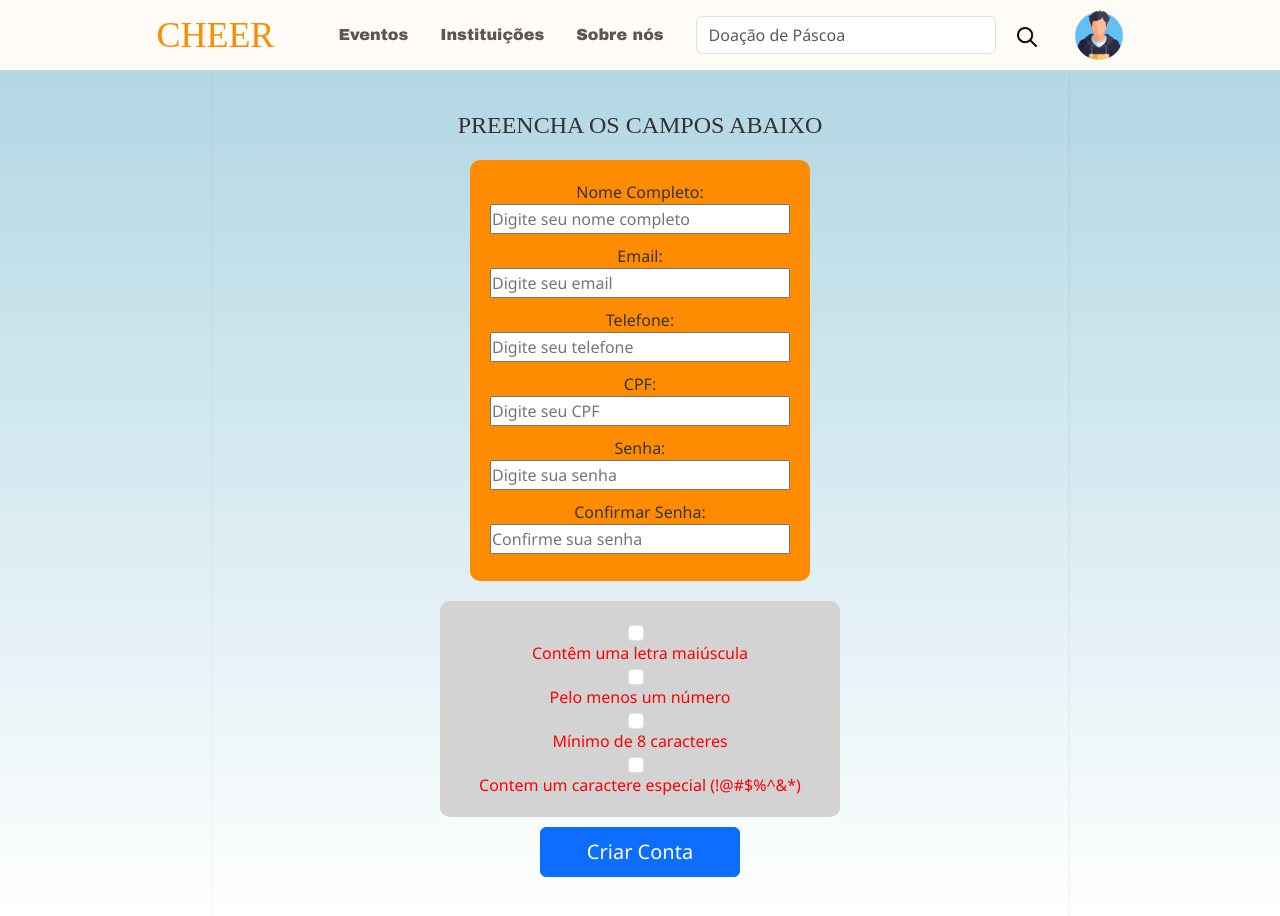
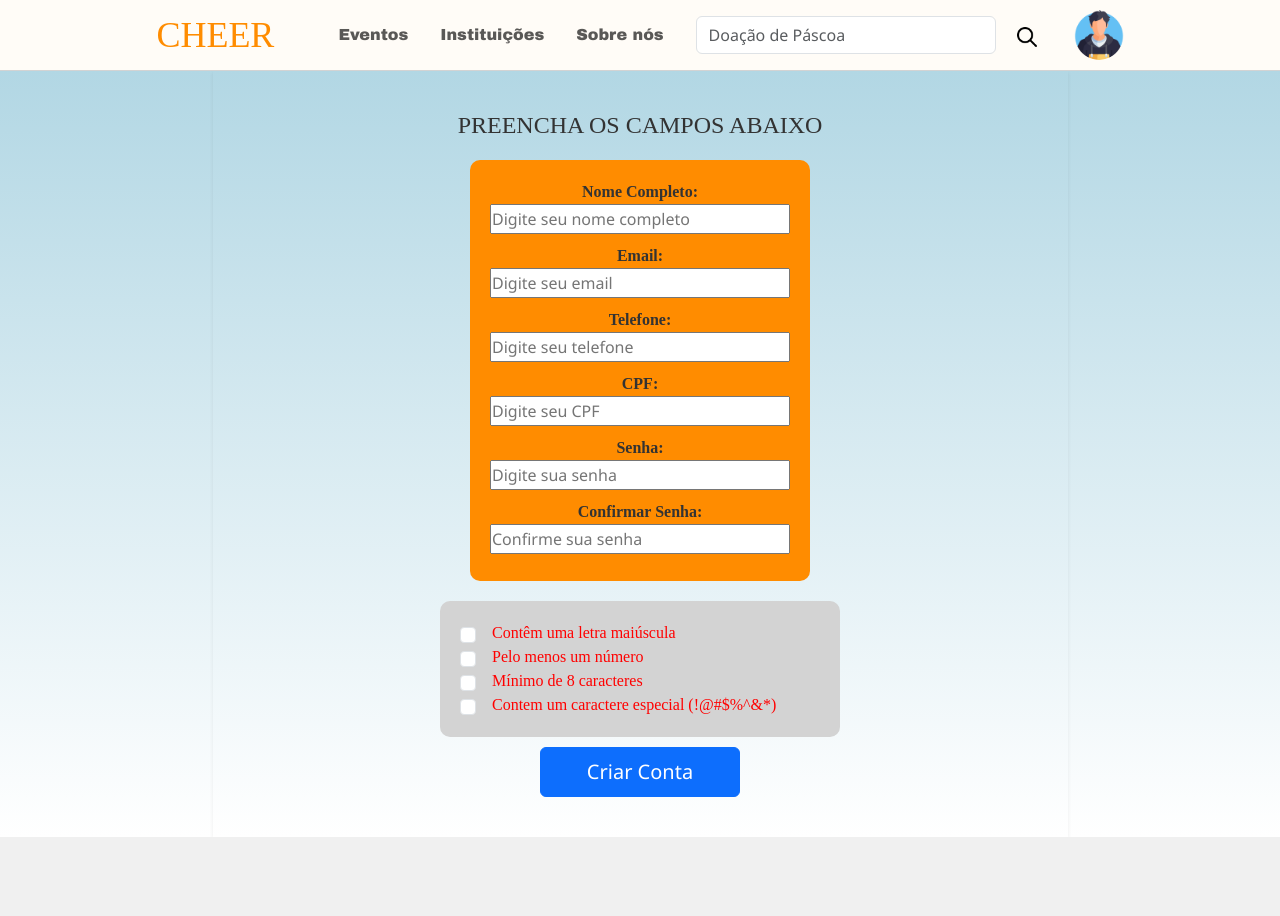
Before and after one commit to EnzoLight/Cheer, a React (Vite) app: page /registro in a window 1280 px wide. After the commit the page ends 837 px from the top, so only its background shows below. Built offline with nearby package versions, Linux system fonts and the light colour scheme; a web font is replaced by a local one.

Commit message:
Mais parciais das telas

```diff
--- a/src/Telas/Registre-se/Registro.jsx
+++ b/src/Telas/Registre-se/Registro.jsx
@@ -99,19 +99,19 @@ function Registro() {
                 }}>
                 <h1 style={{ display: 'flex', flexDirection: 'column', marginBottom: '20px', textAlign: 'center', fontSize: '1.5rem', fontFamily: 'Mogra' }}>PREENCHA OS CAMPOS ABAIXO</h1>
                 <div style={{ backgroundColor: '#FF8C00', paddingLeft: '50px', paddingRight: '50px', padding: '20px', borderRadius: '10px', display: 'flex', flexDirection: 'column', justifyContent: 'center', alignItems: 'center' }}>
-                  <label style={{ textAlign: 'center', width: '80%' }}>Nome Completo:</label>
+                  <label style={{ textAlign: 'center', width: '80%', fontFamily:'Source-Sans-3', fontWeight:'bold' }}>Nome Completo:</label>
                   <input style={{ width: '300px', height: '30px', marginBottom: '10px' }} type="text" placeholder="Digite seu nome completo" />
 
-                  <label style={{ textAlign: 'center', width: '80%' }}>Email:</label>
+                  <label style={{ textAlign: 'center', width: '80%', fontFamily:'Source-Sans-3', fontWeight:'bold'}}>Email:</label>
                   <input style={{ width: '300px', height: '30px', marginBottom: '10px' }} type="email" placeholder="Digite seu email" />
 
-                  <label style={{ textAlign: 'center', width: '80%' }}>Telefone:</label>
+                  <label style={{ textAlign: 'center', width: '80%', fontFamily:'Source-Sans-3', fontWeight:'bold' }}>Telefone:</label>
                   <input style={{ width: '300px', height: '30px', marginBottom: '10px' }} type="tel" placeholder="Digite seu telefone" />
 
-                  <label style={{ textAlign: 'center', width: '80%' }}>CPF:</label>
+                  <label style={{ textAlign: 'center', width: '80%', fontFamily:'Source-Sans-3', fontWeight:'bold' }}>CPF:</label>
                   <input style={{ width: '300px', height: '30px', marginBottom: '10px' }} type="text" placeholder="Digite seu CPF" />
 
-                  <label style={{ textAlign: 'center', width: '80%' }}>Senha:</label>
+                  <label style={{ textAlign: 'center', width: '80%', fontFamily:'Source-Sans-3', fontWeight:'bold' }}>Senha:</label>
                   <input
                     style={{ width: '300px', height: '30px', marginBottom: '10px' }}
                     type="password"
@@ -120,7 +120,7 @@ function Registro() {
                     onChange={(e) => setPassword(e.target.value)}
                   />
 
-                  <label style={{ textAlign: 'center', width: '80%' }}>Confirmar Senha:</label>
+                  <label style={{ textAlign: 'center', width: '80%', fontFamily:'Source-Sans-3', fontWeight:'bold' }}>Confirmar Senha:</label>
                   <input style={{ width: '300px', height: '30px', marginBottom: '7px' }} type="password" placeholder="Confirme sua senha" />
                 </div>
 
@@ -137,47 +137,52 @@ function Registro() {
                     display: 'flex',
                     flexDirection: 'column',
                     justifyContent: 'center',
-                    alignItems: 'center' }}>
+                    alignItems: 'flex-start' }}>
 
+                    <div style={{ display: 'flex', alignItems: 'center', gap: '8px' }}>
                       <input
                         type="checkbox"
                         checked={validations.hasUpper}
                         readOnly
                         className="form-check-input me-2"
                       />
-                  <span style={{ color: validations.hasUpper ? 'green' : 'red' }}>
+                      <span style={{  color: validations.hasUpper ? 'green' : 'red', fontFamily:'Source-Sans-3' }}>
                         Contêm uma letra maiúscula
                       </span>
-
+                    </div>
+                    <div style={{ display: 'flex', alignItems: 'center', gap: '8px' }}>
                       <input
                         type="checkbox"
                         checked={validations.hasNumber}
                         readOnly
                         className="form-check-input me-2"
                       />
-                  <span style={{ color: validations.hasNumber ? 'green' : 'red' }}>
+                      <span style={{ color: validations.hasNumber ? 'green' : 'red', fontFamily:'Source-Sans-3' }}>
                         Pelo menos um número
                       </span>
-
+                    </div>
+                    <div style={{ display: 'flex', alignItems: 'center', gap: '8px' }}>
                       <input
                         type="checkbox"
                         checked={validations.minLength}
                         readOnly
                         className="form-check-input me-2"
                       />
-                  <span style={{ color: validations.minLength ? 'green' : 'red' }}>
+                      <span style={{ color: validations.minLength ? 'green' : 'red', fontFamily:'Source-Sans-3' }}>
                         Mínimo de 8 caracteres
                       </span>
-
+                    </div>
+                    <div style={{ display: 'flex', alignItems: 'center', gap: '8px' }}>
                       <input
                         type="checkbox"
                         checked={validations.hasSpecial}
                         readOnly
                         className="form-check-input me-2"
                       />
-                  <span style={{ color: validations.hasSpecial ? 'green' : 'red' }}>
+                      <span style={{ color: validations.hasSpecial ? 'green' : 'red', fontFamily:'Source-Sans-3' }}>
                         Contem um caractere especial (!@#$%^&*)
                       </span>
+                    </div>
                 </div>
                 <button id='btn_registro_user' style={{ marginTop: '10px', width: '200px', height: '50px', fontSize: '1.25rem' }} class="btn btn-primary">Criar Conta</button>
               </div>
```
Lines whose indentation alone changed are shown as unchanged.
